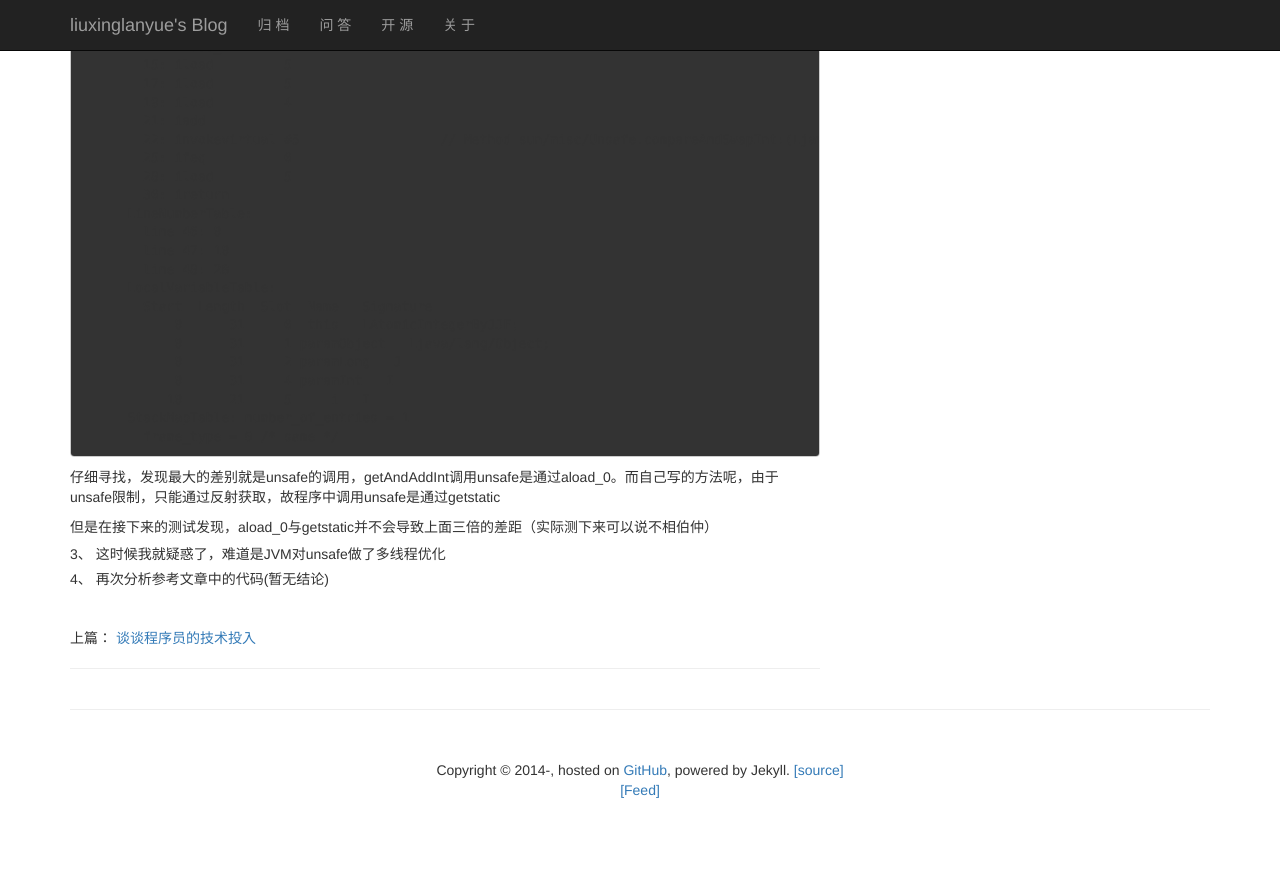
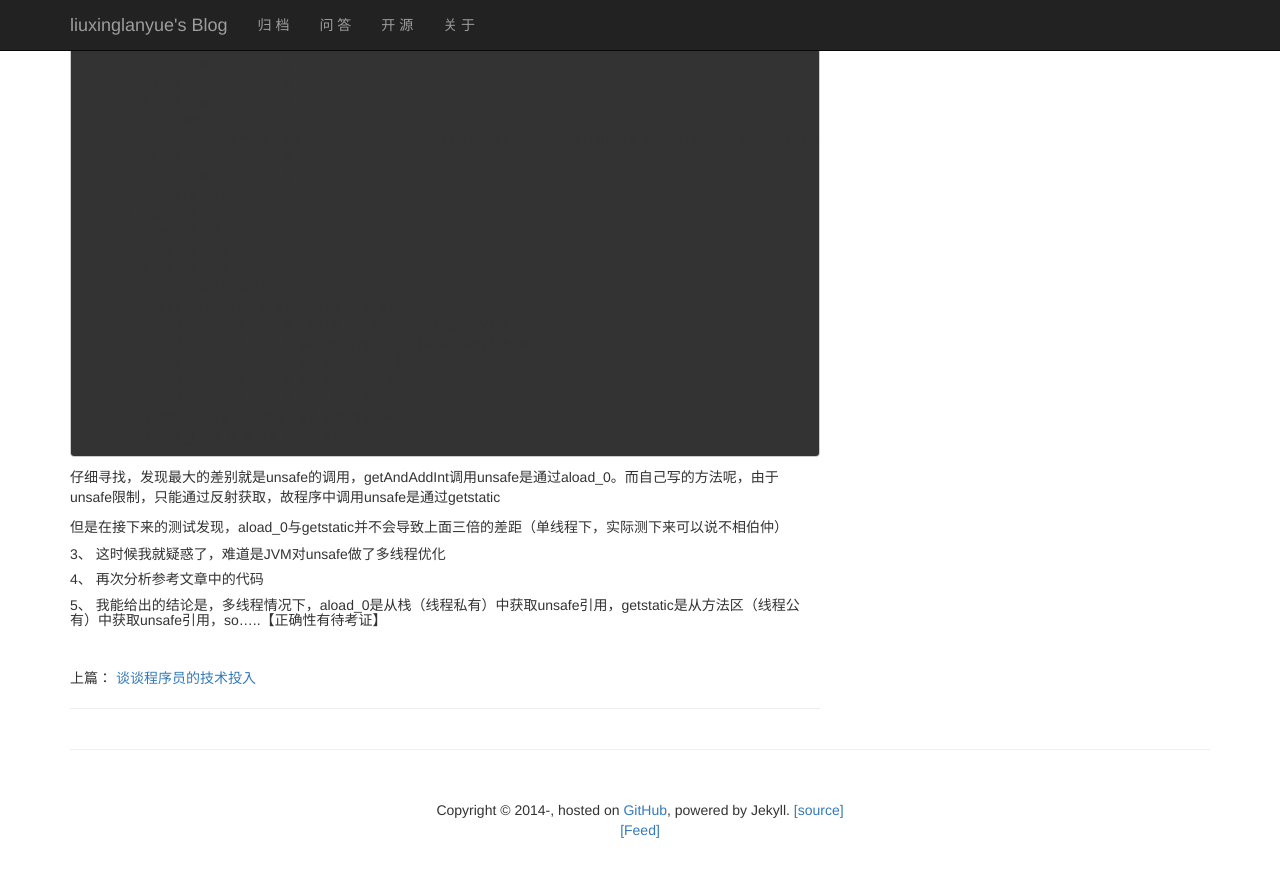
Before and after one commit to liuxinglanyue/blog, a Jekyll site: the page built from _posts/2015-05-10-unsafe_getAndAddInt.markdown, in a window 1280 px wide and 900 px high, scrolled down 2049 px. Shown: the top 877 px of the window. Built offline with Jekyll 4.4.1, drawn with Linux system fonts in a browser that asks for light colours; nearby versions of some CDN libraries; Markdown is read by kramdown in place of the engine named in the settings; comment, search, counter and statistics services are not loaded.

Commit message:
aload getstatic区别

```diff
--- a/_posts/2015-05-10-unsafe_getAndAddInt.markdown
+++ b/_posts/2015-05-10-unsafe_getAndAddInt.markdown
@@ -141,8 +141,10 @@ public final int getAndAddInt(java.lang.Object, long, int);
 
 仔细寻找，发现最大的差别就是unsafe的调用，getAndAddInt调用unsafe是通过aload_0。而自己写的方法呢，由于unsafe限制，只能通过反射获取，故程序中调用unsafe是通过getstatic
 
-但是在接下来的测试发现，aload_0与getstatic并不会导致上面三倍的差距（实际测下来可以说不相伯仲）
+但是在接下来的测试发现，aload_0与getstatic并不会导致上面三倍的差距（单线程下，实际测下来可以说不相伯仲）
 
 #####3、 这时候我就疑惑了，难道是JVM对unsafe做了多线程优化
 
-#####4、 再次分析参考文章中的代码(暂无结论)
+#####4、 再次分析参考文章中的代码
+
+#####5、 我能给出的结论是，多线程情况下，aload_0是从栈（线程私有）中获取unsafe引用，getstatic是从方法区（线程公有）中获取unsafe引用，so.....【正确性有待考证】
```
